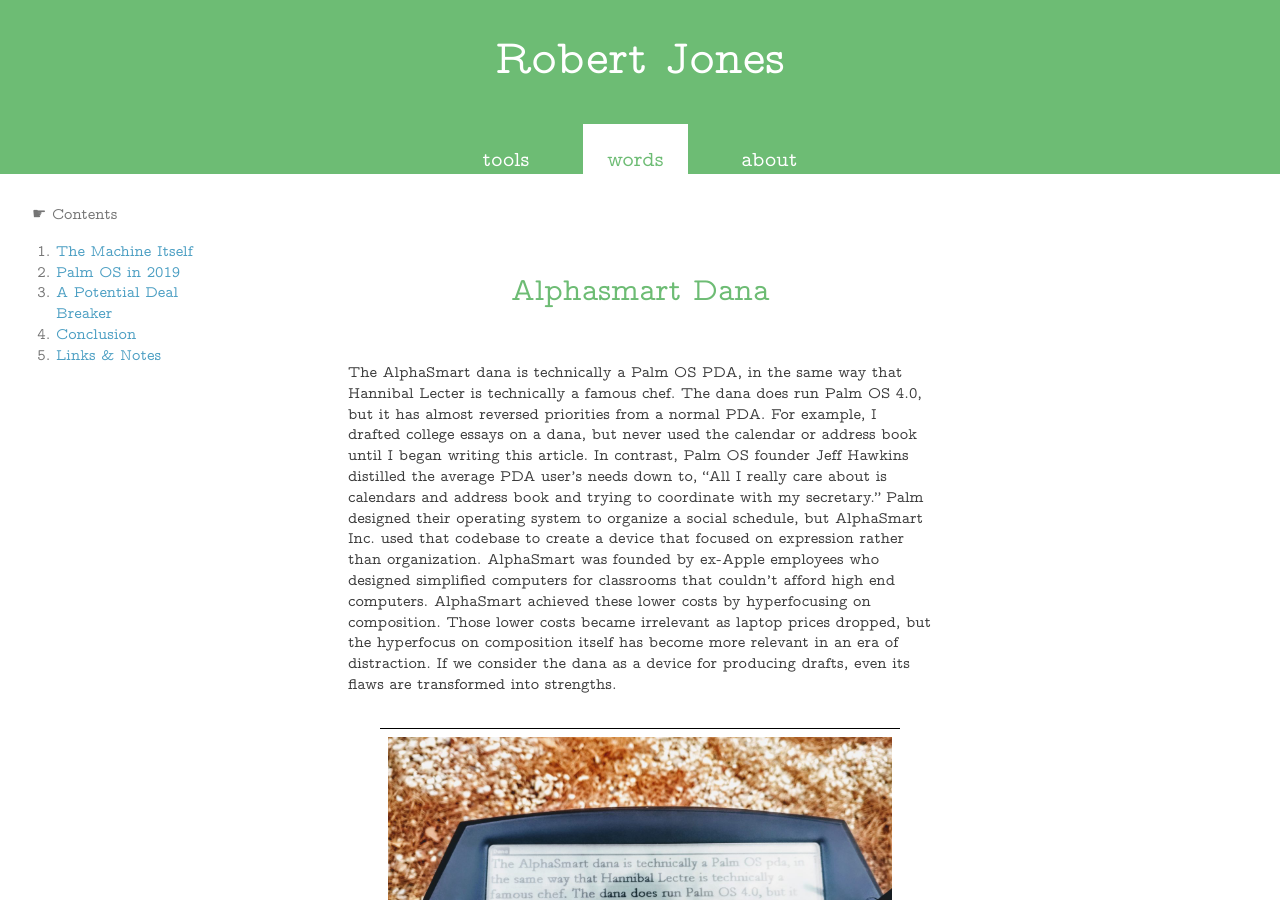
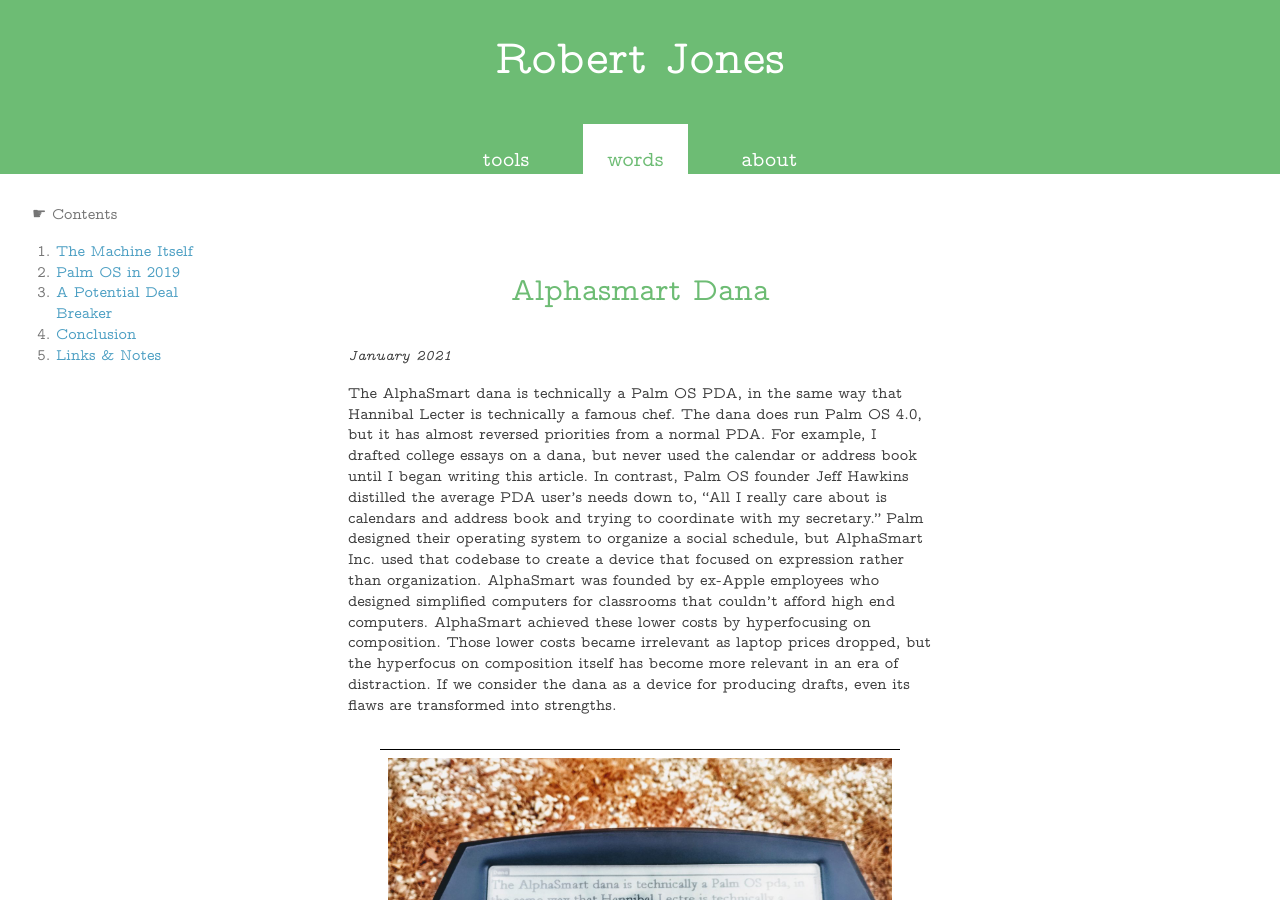
Before and after one commit to rjjiii/rjjiii.github.io, a Jekyll site: the page built from _posts/2022-11-26-alphasmart-dana.md, in a window 1280 px wide and 900 px high. Built offline with Jekyll 4.4.1, drawn with Linux system fonts in a browser that asks for light colours; our own code applies the rules of GitHub Pages for plain Markdown files.

Commit message:
Update 2022-11-26-alphasmart-dana.md

```diff
--- a/_posts/2022-11-26-alphasmart-dana.md
+++ b/_posts/2022-11-26-alphasmart-dana.md
@@ -1,6 +1,18 @@
 ---
 excerpt: 'The AlphaSmart dana is technically a Palm OS PDA, in the same way that Hannibal Lecter is technically a famous chef. The dana does run Palm OS 4.0, but it has almost reversed priorities from a normal PDA. For example, I drafted college essays on a dana, but never used the calendar or address book until I began writing this article. In contrast, Palm OS founder Jeff Hawkins distilled the average PDA user’s needs down to, “All I really care about is calendars and address book and trying to coordinate with my secretary.” Palm designed their operating system to organize a social schedule, but AlphaSmart Inc. used that codebase to create a device that focused on expression rather than organization. AlphaSmart was founded by ex-Apple employees who designed simplified computers for classrooms that couldn’t afford high end computers. AlphaSmart achieved these lower costs by hyperfocusing on composition. Those lower costs became irrelevant as laptop prices dropped, but the hyperfocus on composition itself has become more relevant in an era of distraction. If we consider the dana as a device for producing drafts, even its flaws are transformed into strengths.'
 ---
+
+<div>
+<address rel="author">
+By: Robert Jones III
+</address>
+<time datetime="2021-01">January 2021</time>
+</div>
+<!--
+	The div above groups the byline and date into a single block element.
+	This is supported on the oldest web browsers still in use and it will be
+	future proof going forward compared to a CSS solution.
+ -->
 
 <nav>
 <details open>
```
